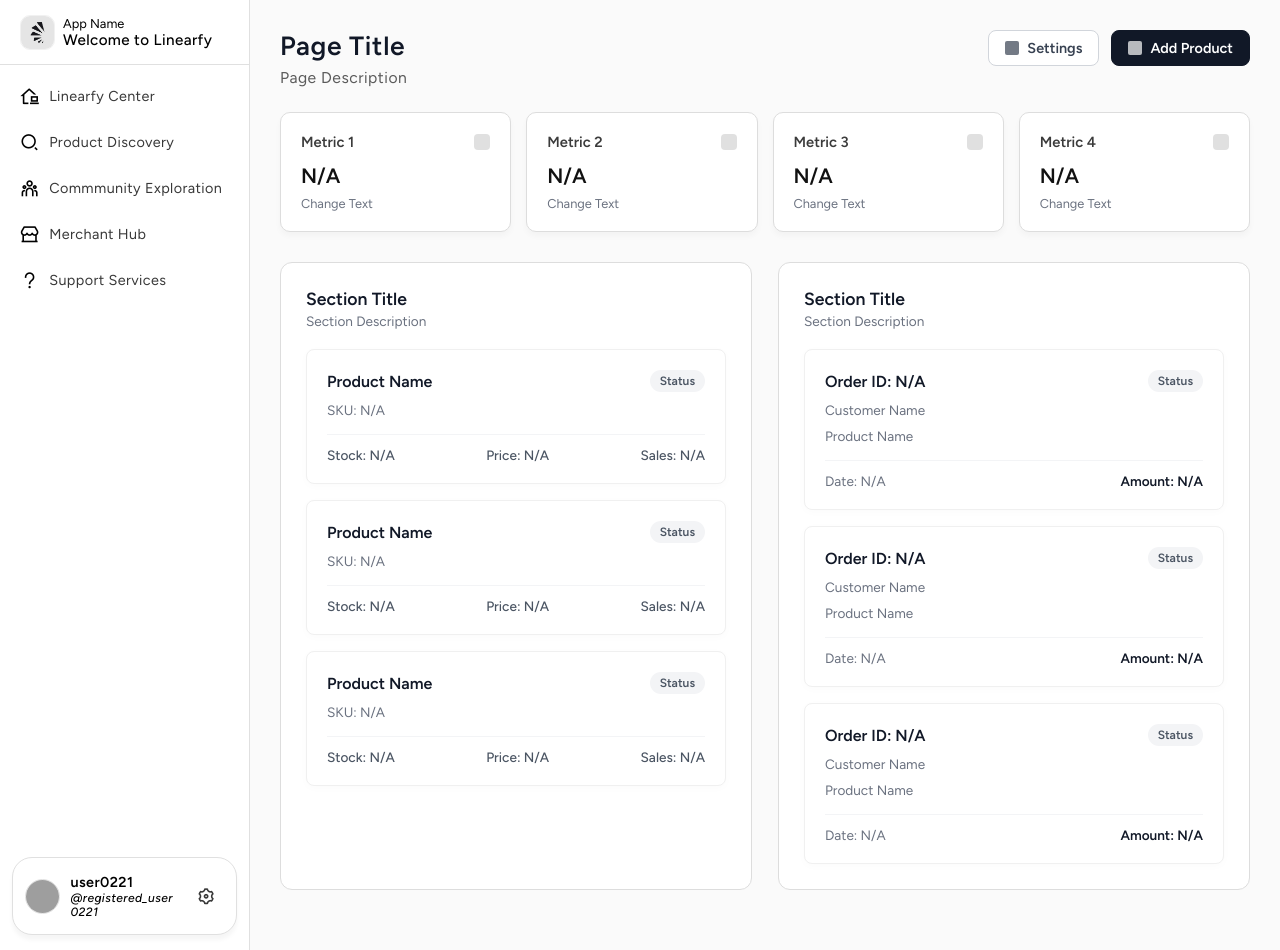
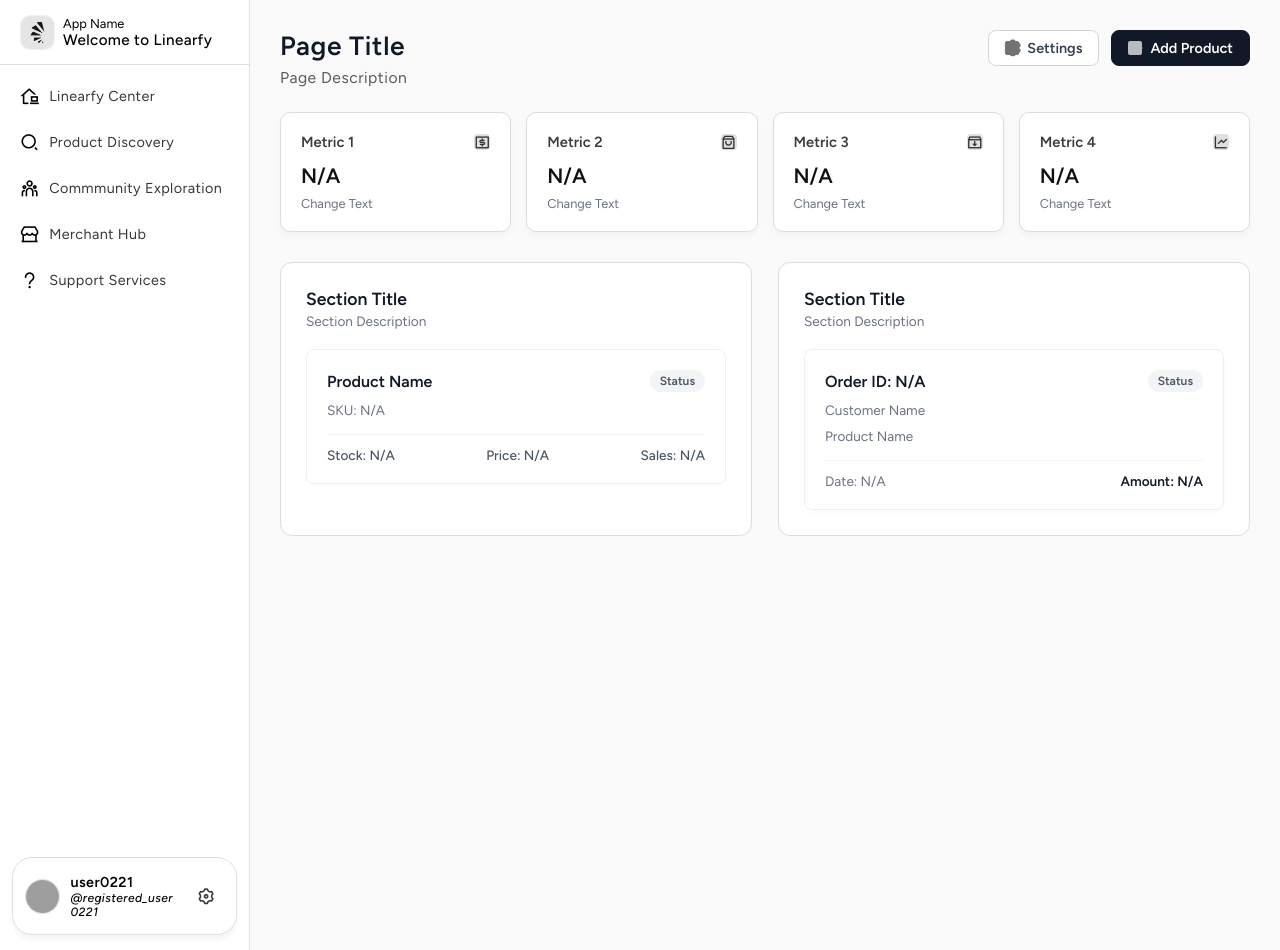
Before and after one commit to AllanW178/Linearfy-WEB, a Flask app: page /merchant in a window 1280 px wide. Run offline with Flask 3, Linux system fonts and the light colour scheme; some libraries are stand-ins or nearby versions; grey boxes are pictures that could not be loaded.

Commit message:
Update merchant.html

```diff
--- a/Linearfy Official Platform/templates/merchant.html
+++ b/Linearfy Official Platform/templates/merchant.html
@@ -1,6 +1,10 @@
+
+
+
 {% extends "base.html" %}
+{% block content %}
 
-{% block content %}
+
 <div class="merchant-hub-page-section crucial-content-page" id="mh-page">
     <div class="mh-top-header-area">
         <div class="page-header">
@@ -8,8 +12,8 @@
             <p>Page Description</p>
         </div>
         <div class="header-actions">
-            <button class="settings-btn"><span class="icon-placeholder"></span> Settings</button>
-            <button class="add-product-btn"><span class="icon-placeholder"></span> Add Product</button>
+            <button class="settings-btn"><i class="ri-settings-3-line icon-placeholder"></i> Settings</button>
+            <button class="add-product-btn"><i class="ri-add-circle-line icon-placeholder"></i> Add Product</button>
         </div>
     </div>
 
@@ -17,32 +21,36 @@
         <div class="metric-card">
             <div class="metric-header">
                 <span class="metric-label">Metric 1</span>
-                <span class="metric-icon"></span>
+                <i class="ri-money-dollar-box-line metric-icon"></i>
             </div>
+
             <div class="metric-value">N/A</div>
             <div class="metric-change">Change Text</div>
         </div>
         <div class="metric-card">
             <div class="metric-header">
                 <span class="metric-label">Metric 2</span>
-                <span class="metric-icon"></span>
+                <i class="ri-shopping-bag-3-line metric-icon"></i>
             </div>
+
             <div class="metric-value">N/A</div>
             <div class="metric-change">Change Text</div>
         </div>
         <div class="metric-card">
             <div class="metric-header">
                 <span class="metric-label">Metric 3</span>
-                <span class="metric-icon"></span>
+                <i class="ri-inbox-archive-line metric-icon"></i>
             </div>
+
             <div class="metric-value">N/A</div>
             <div class="metric-change">Change Text</div>
         </div>
         <div class="metric-card">
             <div class="metric-header">
                 <span class="metric-label">Metric 4</span>
-                <span class="metric-icon"></span>
+                <i class="ri-line-chart-line metric-icon"></i>
             </div>
+
             <div class="metric-value">N/A</div>
             <div class="metric-change">Change Text</div>
         </div>
@@ -59,6 +67,7 @@
                         <h4>Product Name</h4>
                         <span class="status-badge">Status</span>
                     </div>
+
                     <div class="inv-sku-row">SKU: N/A</div>
                     <div class="inv-stats-row">
                         <span class="inv-stat">Stock: N/A</span>
@@ -66,30 +75,8 @@
                         <span class="inv-stat">Sales: N/A</span>
                     </div>
                 </div>
-                <div class="inventory-card">
-                    <div class="inv-header-row">
-                        <h4>Product Name</h4>
-                        <span class="status-badge">Status</span>
-                    </div>
-                    <div class="inv-sku-row">SKU: N/A</div>
-                    <div class="inv-stats-row">
-                        <span class="inv-stat">Stock: N/A</span>
-                        <span class="inv-stat">Price: N/A</span>
-                        <span class="inv-stat">Sales: N/A</span>
-                    </div>
-                </div>
-                <div class="inventory-card">
-                    <div class="inv-header-row">
-                        <h4>Product Name</h4>
-                        <span class="status-badge">Status</span>
-                    </div>
-                    <div class="inv-sku-row">SKU: N/A</div>
-                    <div class="inv-stats-row">
-                        <span class="inv-stat">Stock: N/A</span>
-                        <span class="inv-stat">Price: N/A</span>
-                        <span class="inv-stat">Sales: N/A</span>
-                    </div>
-                </div>
+
+
             </div>
         </div>
 
@@ -110,38 +97,11 @@
                         <span class="order-amount">Amount: N/A</span>
                     </div>
                 </div>
-                <div class="order-card">
-                    <div class="order-header-row">
-                        <h4>Order ID: N/A</h4>
-                        <span class="status-badge">Status</span>
-                    </div>
 
-                    <div class="order-detail-row">Customer Name</div>
-                    <div class="order-detail-row">Product Name</div>
-                    <div class="order-footer-row">
-                        <span>Date: N/A</span>
-                        <span class="order-amount">Amount: N/A</span>
-                    </div>
-                </div>
-                <div class="order-card">
-                    <div class="order-header-row">
-                        <h4>Order ID: N/A</h4>
-                        <span class="status-badge">Status</span>
-                    </div>
-
-                    <div class="order-detail-row">Customer Name</div>
-                    <div class="order-detail-row">Product Name</div>
-                    <div class="order-footer-row">
-                        <span>Date: N/A</span>
-                        <span class="order-amount">Amount: N/A</span>
-                    </div>
-                </div>
 
             </div>
         </div>
     </div>
-
-
 </div>
 
 
```
